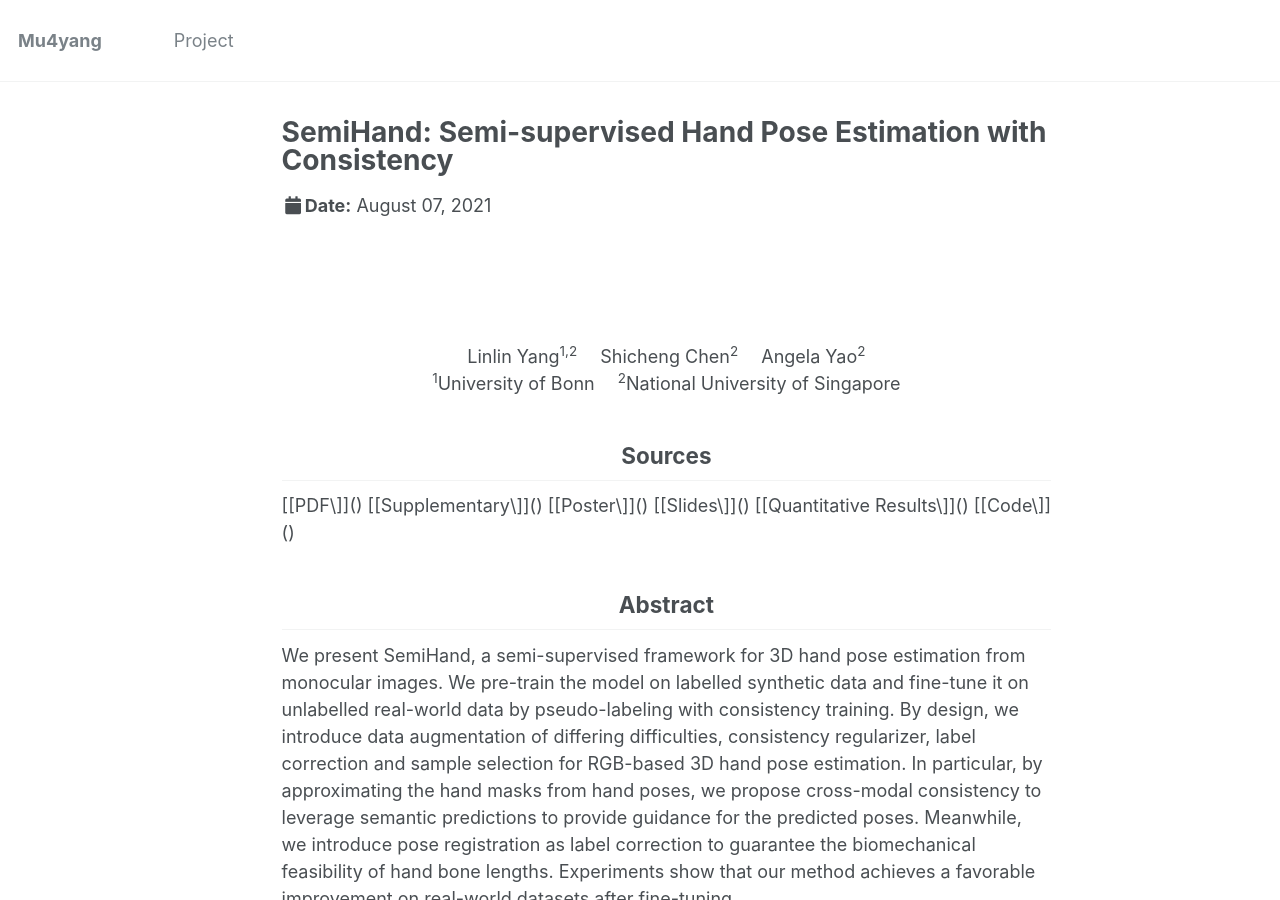
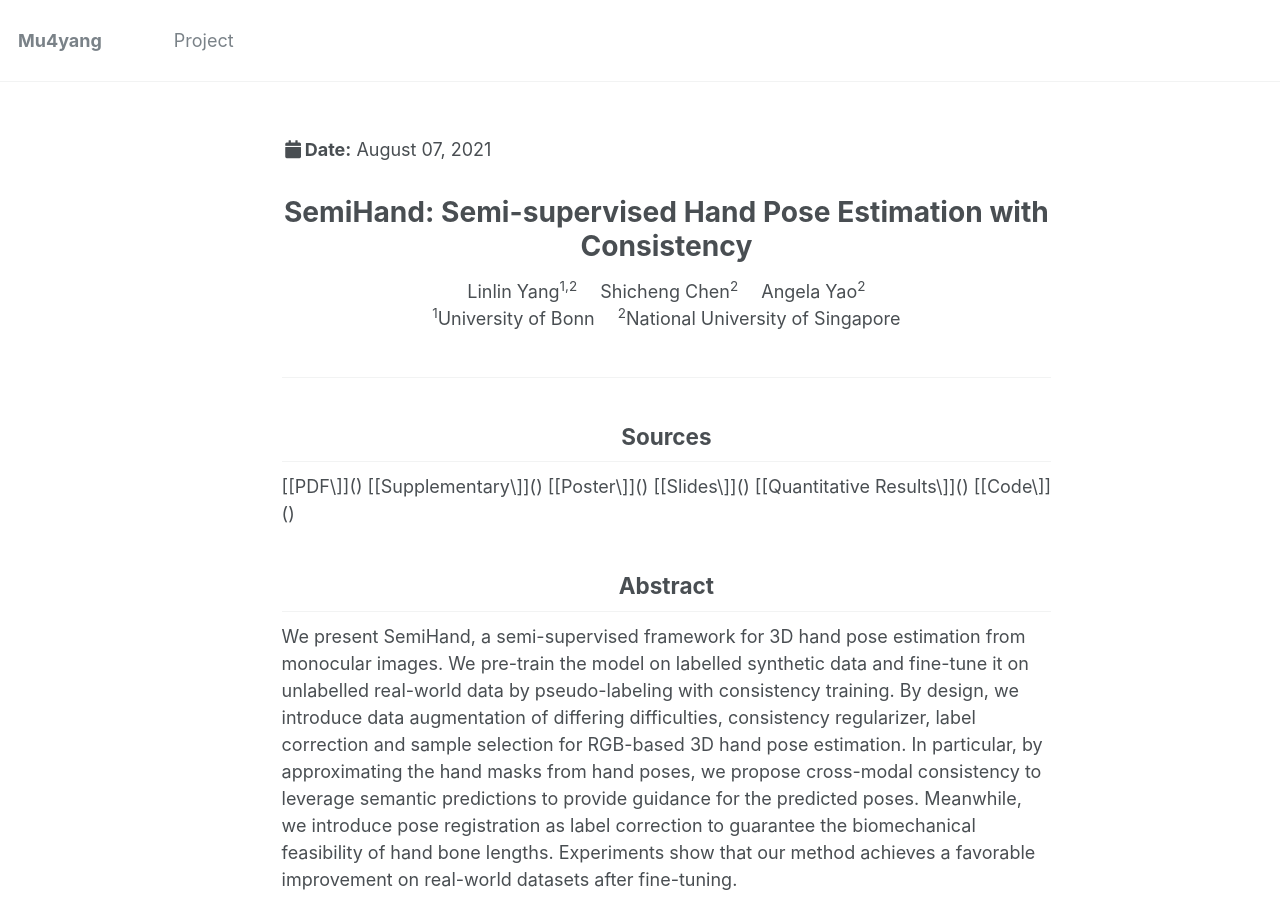
Before and after one commit to bestonebyone/mu4yang, a Jekyll site: the page built from _project/SemiHand.md, in a window 1280 px wide and 900 px high. Built offline with Jekyll 4.4.1, drawn with Linux system fonts in a browser that asks for light colours.

Commit message:
Update SemiHand.md

```diff
--- a/_project/SemiHand.md
+++ b/_project/SemiHand.md
@@ -1,13 +1,17 @@
 ---
-title: "SemiHand: Semi-supervised Hand Pose Estimation with Consistency"
+title: ""
 collection: project
 type: "Tutorial"
 permalink: /project/SemiHand
 ---
 
-
-
-  <div class="container" style="padding-top: 100px;padding-bottom: 100px;">
+  <div class="container" style="padding-top: 10px;padding-bottom: 10px;">
+      <div>
+      <div class="row justify-content-center">
+        <div class="col-10 text-center">
+          <h1>SemiHand: Semi-supervised Hand Pose Estimation with Consistency</h1>
+        </div>
+      </div>
     <div>
       <div class="row justify-content-center">
         <div class="col-10 text-center">
@@ -24,7 +28,9 @@
       </div>
     </div>
 
+<br>
 
+<hr>
 
 <div align='center' ><h2>Sources</h2></div>
 
```
